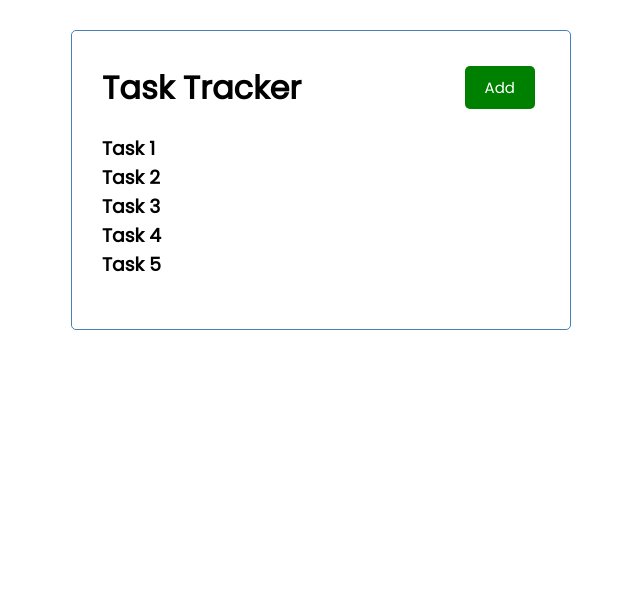
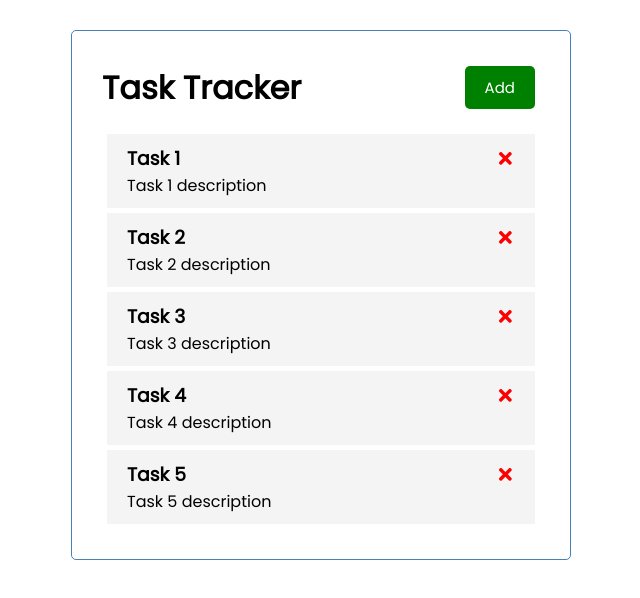
Before and after one commit to ibrahimshittu/task_tracker, a React (Create React App) app: page / in a window 1280 px wide. Shown: the top 598 px of the page, without its empty margins (319-959 px from the left). Built offline with nearby package versions, Linux system fonts and the light colour scheme.

Commit message:
added task

```diff
--- a/package.json
+++ b/package.json
@@ -8,7 +8,8 @@
     "@testing-library/user-event": "^12.8.3",
     "react": "^17.0.2",
     "react-dom": "^17.0.2",
-    "react-scripts": "4.0.3",
+    "react-icons": "^4.3.1",
+    "react-scripts": "^3.4.4",
     "web-vitals": "^1.1.2"
   },
   "scripts": {
--- a/src/App.js
+++ b/src/App.js
@@ -1,11 +1,24 @@
 import Header from './components/Header';
-import Task from './components/Task';
+import Tasks from './components/Tasks';
+import { useState } from 'react';
 
 function App() {
+
+  const [tasks, setTask] = useState([
+    {   id: 1,  title: 'Task 1', description: 'Task 1 description', status: 'open'},
+    {   id: 2,  title: 'Task 2', description: 'Task 2 description', status: 'open'},
+    {   id: 3,  title: 'Task 3', description: 'Task 3 description', status: 'open'},
+    {   id: 4,  title: 'Task 4', description: 'Task 4 description', status: 'open'},
+    {   id: 5,  title: 'Task 5', description: 'Task 5 description', status: 'open'},]);
+
+
+  const deleteTask = (id) => {
+    console.log('deleted', id)
+  }
   return (
     <div className="container">
       <Header />
-      <Task/>
+      <Tasks tasks={tasks} onDelete={deleteTask} />
     </div>
   );
 }
--- a/src/components/Header.js
+++ b/src/components/Header.js
@@ -10,7 +10,7 @@ const Header = ({title}) => {
     return (
         <header className="header">
             <h1 style = {{}}>{title}</h1>
-            <Button color = "green" text="Add" onclick={onClick }/>
+            <Button color = "green" text="Add" onclick={onClick}/>
         </header>
     )
 }
--- a/src/components/Task.js
+++ b/src/components/Task.js
@@ -1,20 +1,18 @@
-import {useState} from 'react';
+import {FaTimes} from 'react-icons/fa';
 
 
-
-const Task = () => {
-
-    const [task, setTask] = useState([
-    {   id: 1,  title: 'Task 1', description: 'Task 1 description', status: 'open'},
-    {   id: 2,  title: 'Task 2', description: 'Task 2 description', status: 'open'},
-    {   id: 3,  title: 'Task 3', description: 'Task 3 description', status: 'open'},
-    {   id: 4,  title: 'Task 4', description: 'Task 4 description', status: 'open'},
-    {   id: 5,  title: 'Task 5', description: 'Task 5 description', status: 'open'},]);
+const Task = ({ task, onDelete }) => {
     return (
-        <>
-            {task.map((task) => (<h3 key={task.id}>{task.title}</h3>))}
-        </>
+        <div className="task">
+            <h3>{task.title} <FaTimes style={ faTimesStyle } onClick={()=>onDelete(task.id) } /></h3>
+            <p>{task.description}</p>
+        </div>
     )
 }
 
+const faTimesStyle = {
+    color: 'red',
+    cursor: 'pointer',
+}
+
 export default Task
--- /dev/null
+++ b/src/components/Tasks.js
@@ -0,0 +1,15 @@
+import Task from "./Task"
+
+
+const Tasks = ({ tasks, onDelete }) => {
+
+    return (
+        <>
+            {tasks.map((task) => (
+            <Task key={task.id}  task={task} onDelete={onDelete} />
+            ))}
+        </>
+    )
+}
+
+export default Tasks
```
Also changed, not shown: 1 other file (tests, documents, lock files or other folders).
